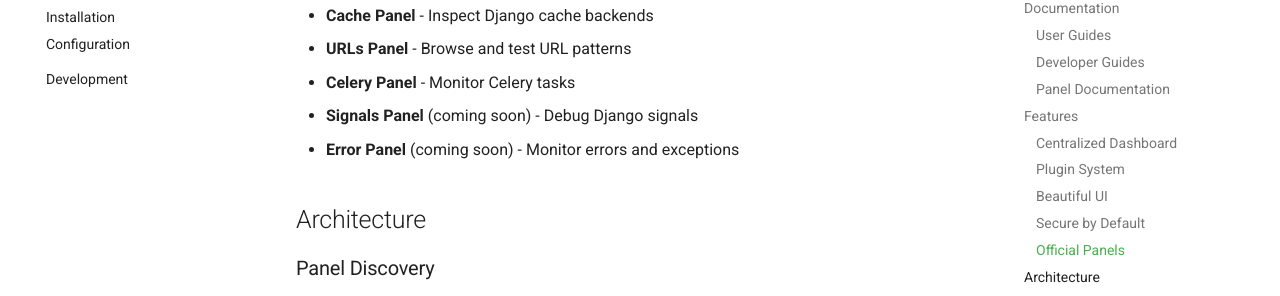
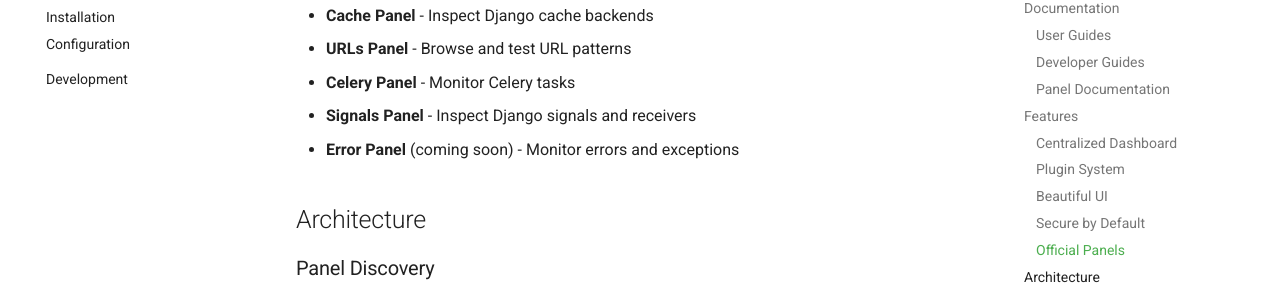
Before and after one commit to yassi/dj-control-room, an MkDocs documentation site: the page built from docs/index.md, in a window 1280 px wide and 900 px high, scrolled down 3750 px. Shown: the part 154-450 px from the top of the window. Built offline with MkDocs 1.6.1 and Material for MkDocs 9.7.7, drawn with Linux system fonts in a browser that asks for light colours; comment, search, counter and statistics services are not loaded.

Commit message:
update docs to remove coming soon descriptions

```diff
--- a/docs/index.md
+++ b/docs/index.md
@@ -108,7 +108,7 @@
 - **Cache Panel** - Inspect Django cache backends
 - **URLs Panel** - Browse and test URL patterns
 - **Celery Panel** - Monitor Celery tasks
-- **Signals Panel** (coming soon) - Debug Django signals
+- **Signals Panel** - Inspect Django signals and receivers
 - **Error Panel** (coming soon) - Monitor errors and exceptions
 
 ## Architecture
```
Also changed, not shown: docs/installation.md (+1 -1 lines).
